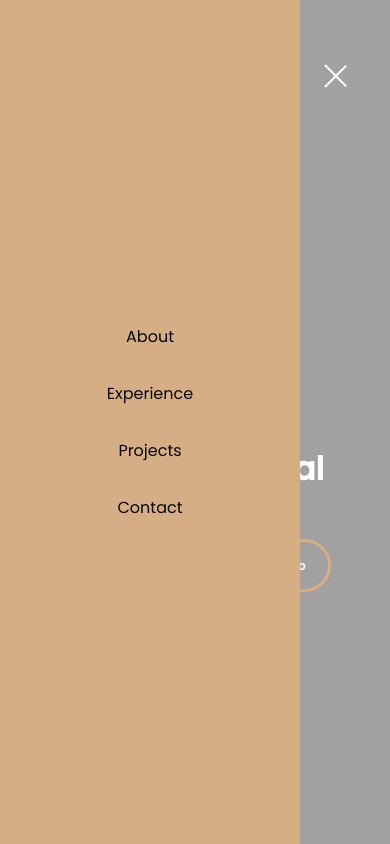
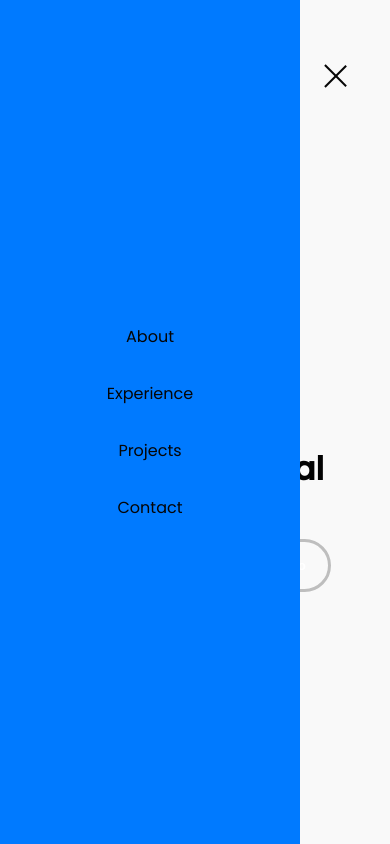
Before and after one commit to marcelovsk1/marcelo-portfolio, a website: page index.html in a window 390 px wide. Both pictures are taken after a click on the element 331 px from the left and 75 px from the top of the page. Shown: the top 844 px of the page. Drawn offline with Linux system fonts and the light colour scheme; a web font is replaced by a local one.

Commit message:
back to updating my portfolio

```diff
--- a/style.css
+++ b/style.css
@@ -9,7 +9,7 @@
 
 body {
   font-family: 'Poppins', sans-serif;
-  background-color: rgb(162, 160, 160);
+  background-color: rgb(249, 249, 249);
 }
 
 html {
@@ -60,7 +60,7 @@ a:hover {
   background-clip: text;
   color: transparent;
   font-weight: bold;
-  text-decoration: underline;
+  text-decoration: none;
   text-underline-offset: 1rem;
   /* text-decoration-color: rgb(85, 85, 85); */
 }
@@ -74,7 +74,7 @@ a:hover {
 .amaral {
   font-size: 2rem;
   font-weight: 500;
-  color: rgb(123, 61, 136);
+  color: #007AFF;
 }
 
 .logo:hover {
@@ -117,7 +117,7 @@ a:hover {
 .hamburger-icon span {
   width: 100%;
   height: 2px;
-  background-color: rgb(255, 255, 255);
+  background-color: rgb(6, 6, 6);
   transition: all 0.3 ease-in-out;
 }
 
@@ -125,7 +125,7 @@ a:hover {
   position: absolute;
   top: 100%;
   right: 0%;
-  background-color: rgb(214, 174, 133);
+  background-color: #007AFF;
   max-width: 0; /* Altere de 0vh para 0 */
   overflow: hidden;
   transition: all 0.3s ease-in-out;
@@ -142,7 +142,7 @@ a:hover {
   flex-direction: column;
   align-items: center;
   justify-content: center;
-  background-color: rgb(214, 174, 133); /* Add a semi-transparent background overlay */
+  background-color: #007AFF; /* Add a semi-transparent background overlay */
   z-index: 1000; /* Ensure it's above other content */
 }
 
@@ -234,7 +234,7 @@ section {
 .section__text__p1 {
   text-align: center;
   font-size: 2rem;
-  color: lightgray;
+  color: rgb(58, 58, 58);
 }
 
 .section__text__p2 {
@@ -251,7 +251,7 @@ section {
 .title {
   font-size: 3rem;
   text-align: center;
-  color: white;
+  color: rgb(2, 2, 2);
 }
 
 #socials-container {
@@ -264,13 +264,13 @@ section {
 .marcelo-logo{
   font-size: 1.5rem;
   font-weight: 500;
-  color: rgb(255, 255, 255);
+  color: rgb(1, 1, 1);
 }
 
 .amaral-logo{
   font-size: 1.5rem;
   font-weight: 500;
-  color: rgb(214, 174, 133);
+  color: #007AFF;
 }
 
 /* ICONS */
@@ -278,7 +278,7 @@ section {
 .icon {
   cursor: pointer;
   height: 2rem;
-  color: white;
+  color: rgb(239, 25, 25);
 }
 
 /* BUTTONS */
@@ -299,7 +299,7 @@ section {
 
 .btn-color-1,
 .btn-color-2 {
-  border: rgb(214, 174, 133) solid;
+  border: rgb(190, 190, 190) solid;
 }
 
 .btn-color-1:hover,
@@ -309,24 +309,26 @@ section {
 
 .btn-color-1,
 .btn-color-2:hover {
-  background: rgb(214, 174, 133) solid;
-  color: white;
+  background: #007AFF;
+  color: #ffffff;
 }
 
 .btn-color-1:hover {
-  background: rgb(80, 80, 80);
+  background: rgb(224, 224, 224);
 }
 
 .btn-color-1{
   background: transparent;
+  color: #007AFF;
 }
 
 .btn-color-2{
-  background: rgb(214, 174, 133);
+  background: #007AFF;
+  color: white;
 }
 
 .btn-color-2:hover {
-  background: rgb(180, 146, 111)
+  background: #0060c6;
 }
 
 .btn-container {
@@ -374,9 +376,9 @@ section {
   .details-container {
   padding: 1.5rem;
   flex: 1;
-  background: rgb(28, 28, 28);
+  background: rgb(236, 236, 236);
   border-radius: 2rem;
-  border: 0.1rem solid rgb(0, 0, 0);
+  border: 0.1rem solid rgb(255, 255, 255);
   text-align: center;
   color: rgb(214, 174, 133);
   }
@@ -393,7 +395,7 @@ section {
 }
 
 p {
-  color: white;
+  color: black;
 }
 
 .me {
```
